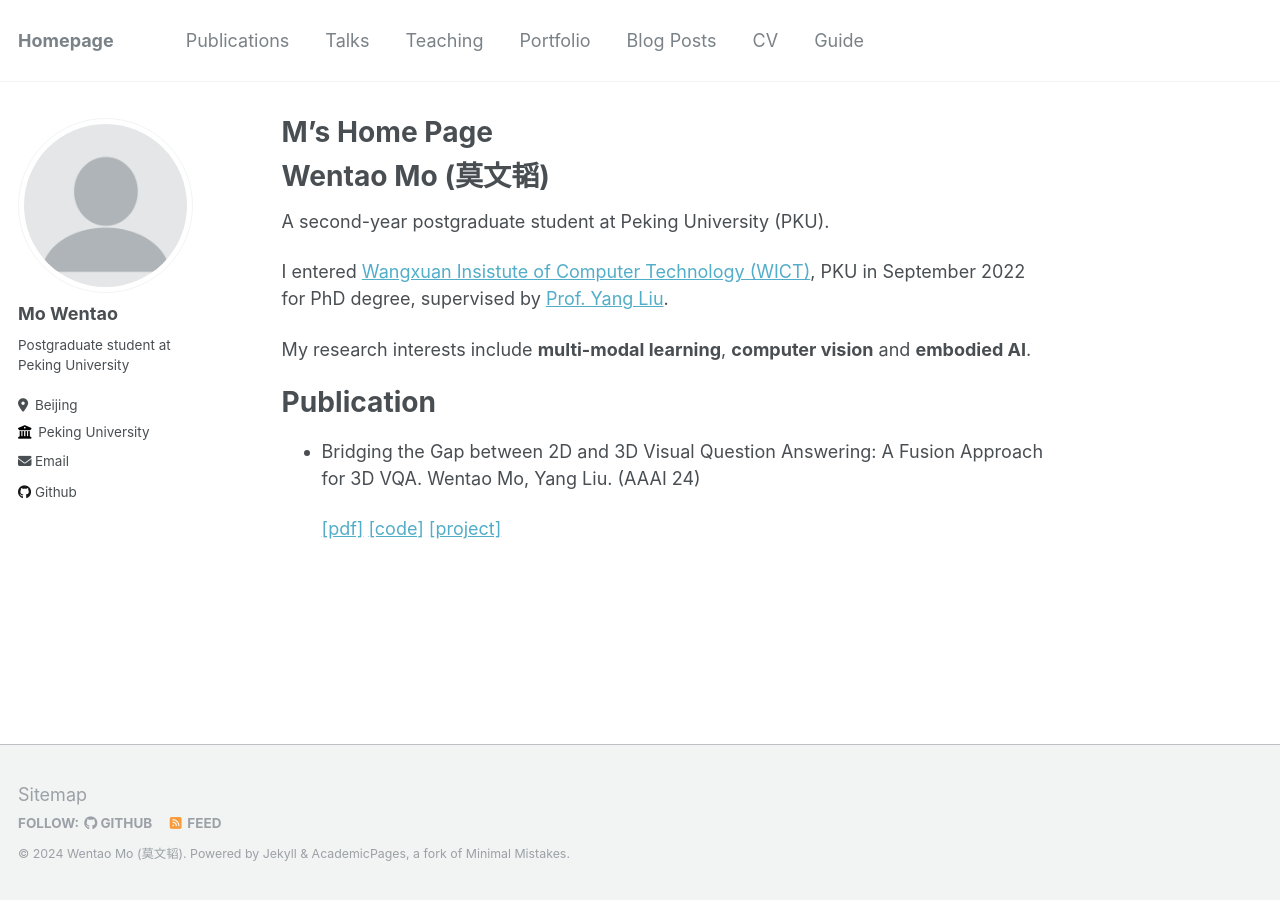
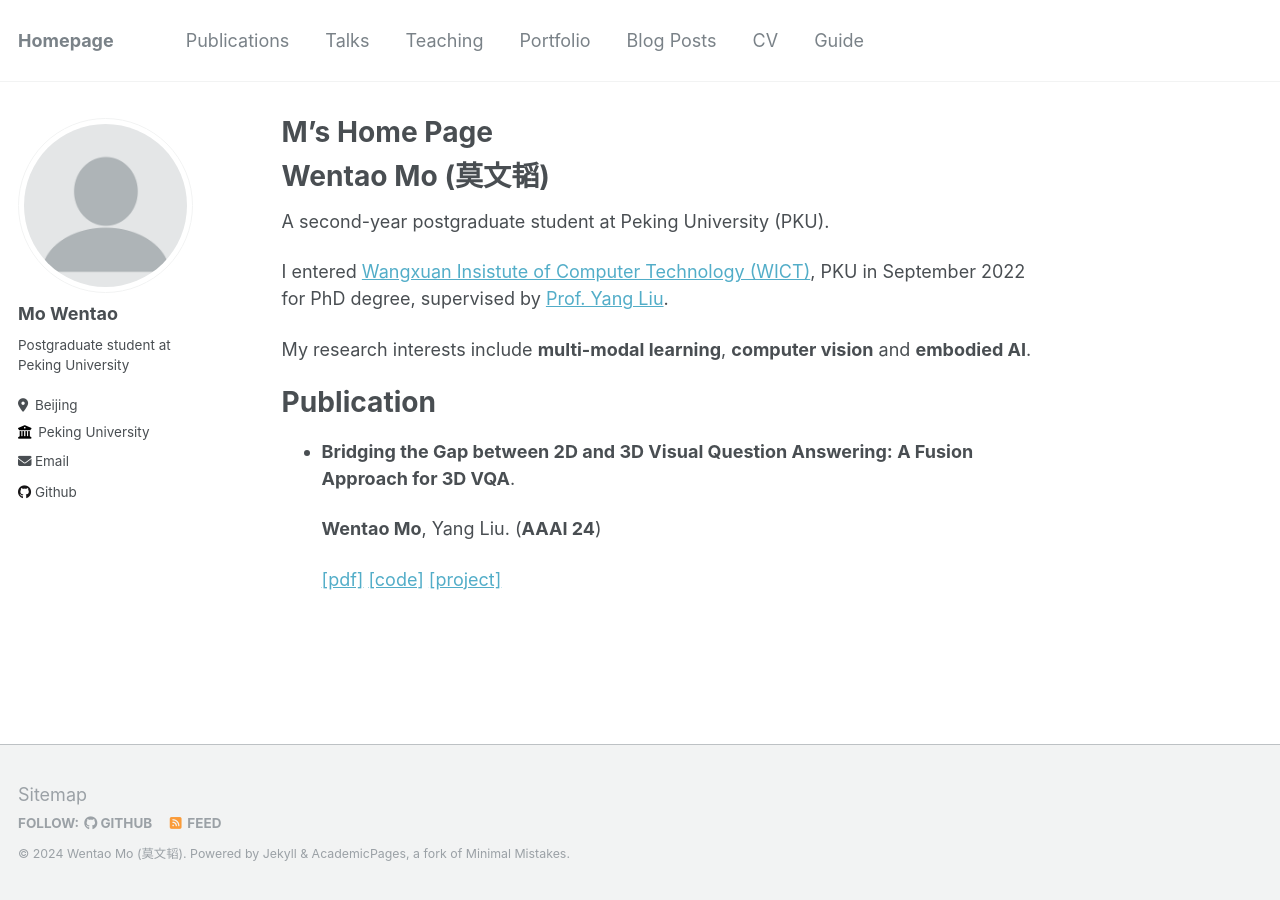
Before and after one commit to matthewdm0816/matthewdm0816.github.io, a Jekyll site: the page built from _pages/about.md, in a window 1280 px wide. Built offline with Jekyll 4.4.1, drawn with Linux system fonts in a browser that asks for light colours.

```diff
--- a/_pages/about.md
+++ b/_pages/about.md
@@ -19,6 +19,8 @@ My research interests include **multi-modal learning**, **computer vision** and
 Publication
 ===
 
-- Bridging the Gap between 2D and 3D Visual Question Answering: A Fusion Approach for 3D VQA. Wentao Mo, Yang Liu. (AAAI 24)
+- **Bridging the Gap between 2D and 3D Visual Question Answering: A Fusion Approach for 3D VQA**.
+
+  **Wentao Mo**, Yang Liu. (**AAAI 24**)
 
   [[pdf]](https://drive.google.com/file/d/1U_r-bh895TxMOKidFKW-byEaa39Mq4fi/view?usp=sharing) [[code]](https://github.com/matthewdm0816/BridgeQA) [[project]](https://matthewdm0816.github.io/BridgeQA-project/)
```
